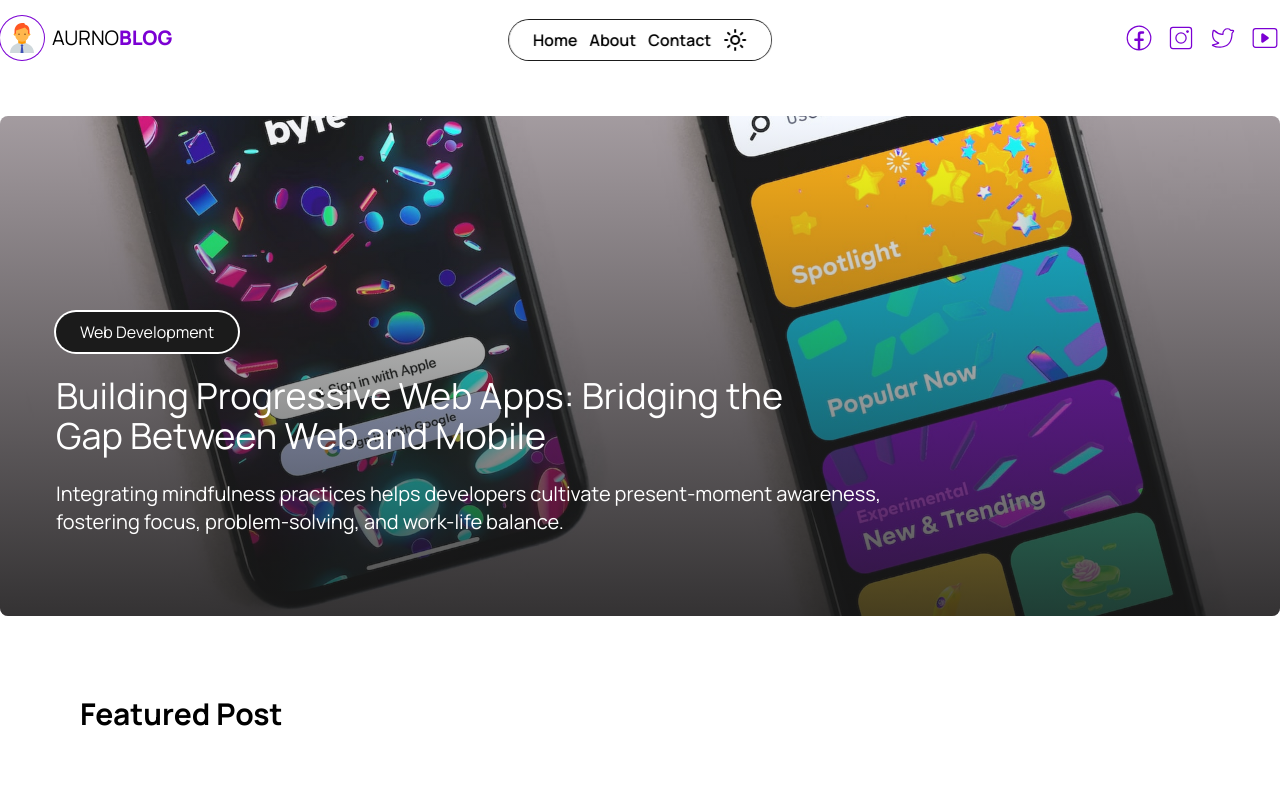
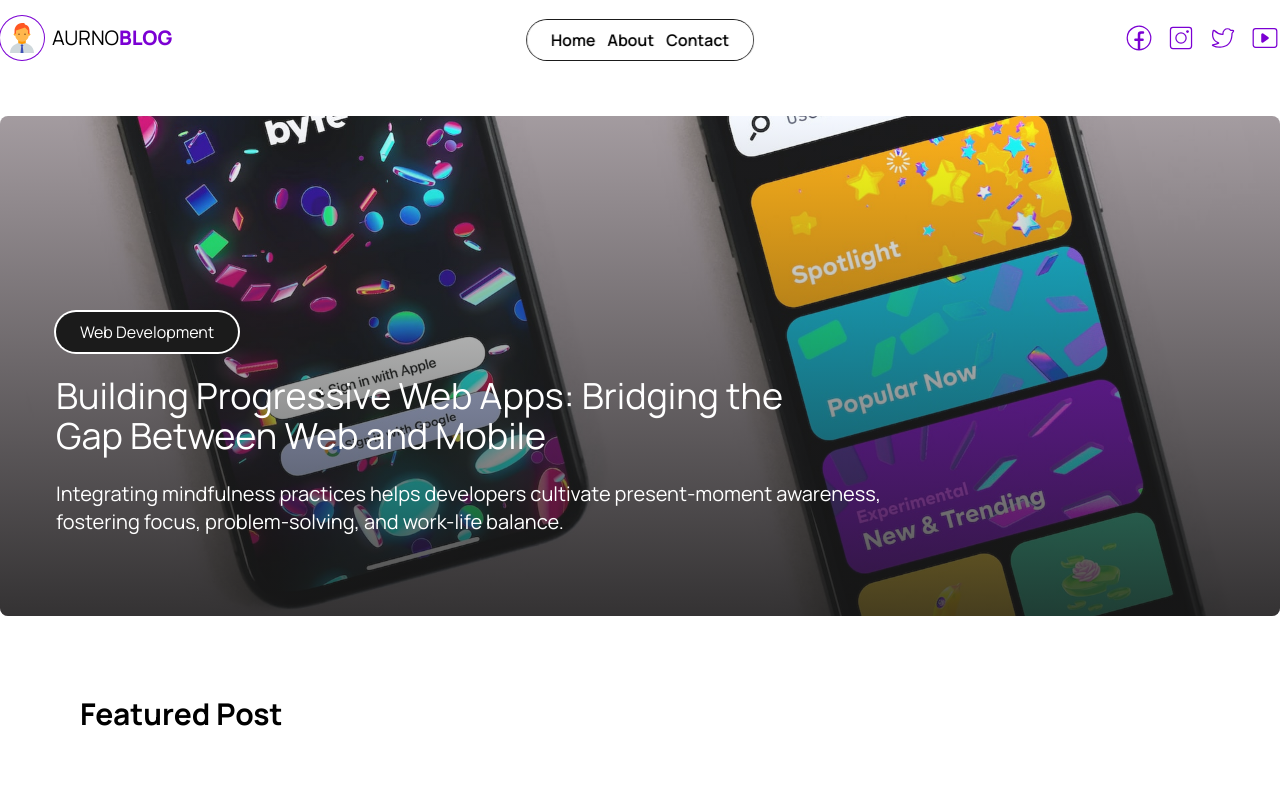
Before and after one commit to ar-rony/aurno-nextblog, a Next.js app: page / in a window 1280 px wide. Shown: the top 800 px of the page. Built offline with nearby package versions, Linux system fonts and the light colour scheme.

Commit message:
Brunches marged

```diff
--- a/src/components/Header/Navbar.jsx
+++ b/src/components/Header/Navbar.jsx
@@ -1,6 +1,5 @@
 import Link from 'next/link'
 import React from 'react'
-import { Sun } from 'lucide-react';
 
 const links = [
     {
@@ -23,7 +22,6 @@ const Navbar = () => {
         {links.map((link)=>(
             <Link className='hover:text-accent' key={link.text} href={link.url}>{link.text}</Link>
         ))}
-        <span><Sun /></span>
     </nav>
   )
 }
```
